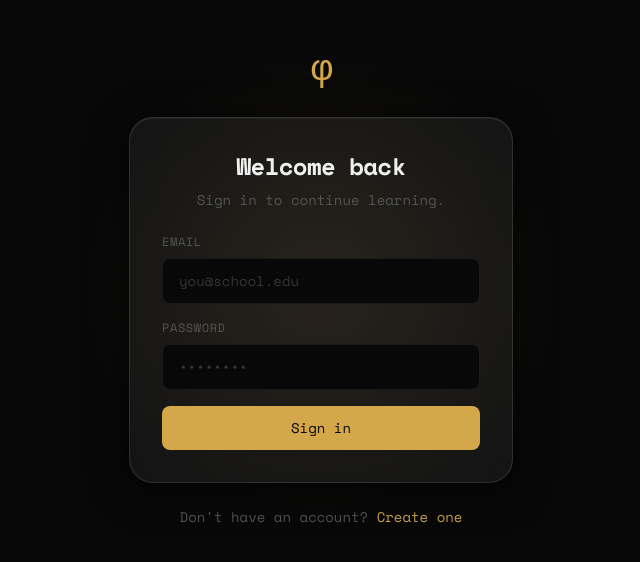
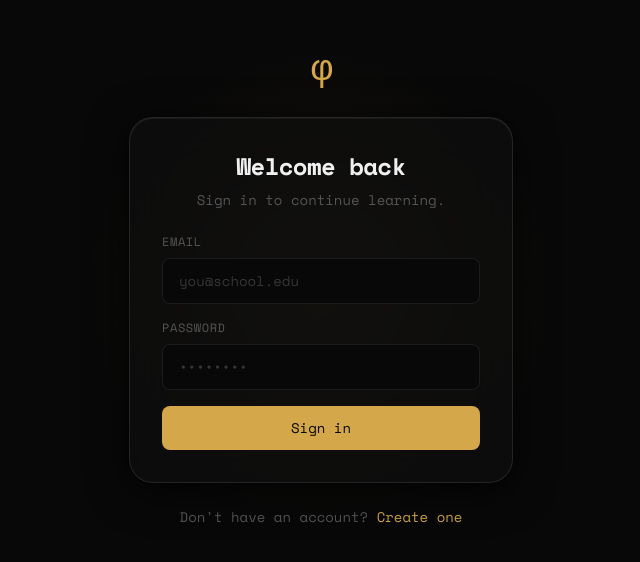
Before and after one commit to SnazzyTiedCat/phi, a Next.js app: page /login in a window 1280 px wide. Shown: the part 112-674 px from the top of the page, without its empty margins (319-959 px from the left). Built offline with nearby package versions, Linux system fonts and the light colour scheme; no server answers.

Commit message:
style(design): FINDING-001 — align glass tokens with DESIGN.md
[gstack-context]
Decisions: glass-standard uses rgba(14,14,14,0.72) + 24px blur per DESIGN.md
Remaining: compare card + carousel touch targets
Skill: /design-review
[/gstack-context]

```diff
--- a/src/app/globals.css
+++ b/src/app/globals.css
@@ -182,6 +182,7 @@
 }
 
 html {
+  color-scheme: dark;
   /* Smooth in-page anchor scrolling for in-page nav links. */
   scroll-behavior: smooth;
 }
@@ -206,17 +207,17 @@ body {
    drops to 12px on mobile for performance, and falls back to an opaque panel
    where backdrop-filter isn't supported. */
 .glass-standard {
-  background: rgba(255, 255, 255, 0.055);
-  border: 1px solid rgba(255, 255, 255, 0.12);
-  -webkit-backdrop-filter: blur(18px);
-  backdrop-filter: blur(18px);
+  background: rgba(14, 14, 14, 0.72);
+  border: 1px solid rgba(255, 255, 255, 0.1);
+  -webkit-backdrop-filter: blur(24px);
+  backdrop-filter: blur(24px);
 }
 
 .glass-subtle {
   background: rgba(255, 255, 255, 0.025);
   border: 1px solid rgba(255, 255, 255, 0.055);
-  -webkit-backdrop-filter: blur(18px);
-  backdrop-filter: blur(18px);
+  -webkit-backdrop-filter: blur(24px);
+  backdrop-filter: blur(24px);
 }
 
 /* Deep, layered card shadow (--sh-lg), plus a 1px inset top highlight so each
@@ -264,6 +265,14 @@ body {
   outline-offset: 3px;
 }
 
+a:visited {
+  color: var(--color-c-400);
+}
+
+a:hover:visited {
+  color: var(--color-c-300);
+}
+
 /* Respect reduced-motion: neutralise the cinematic timing everywhere. */
 @media (prefers-reduced-motion: reduce) {
   *,
```
